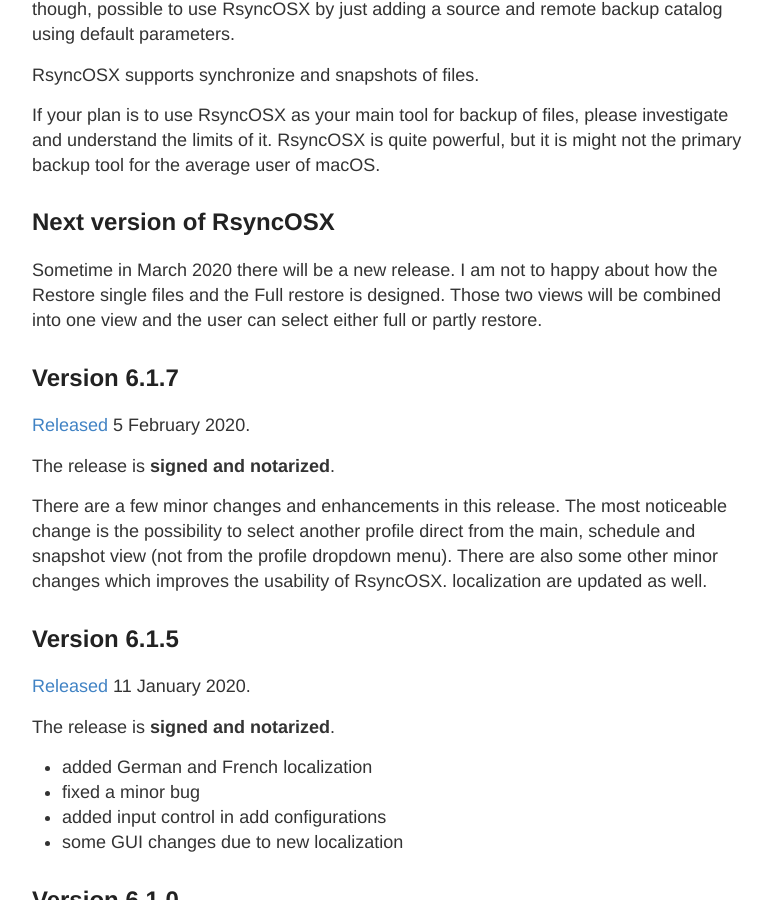
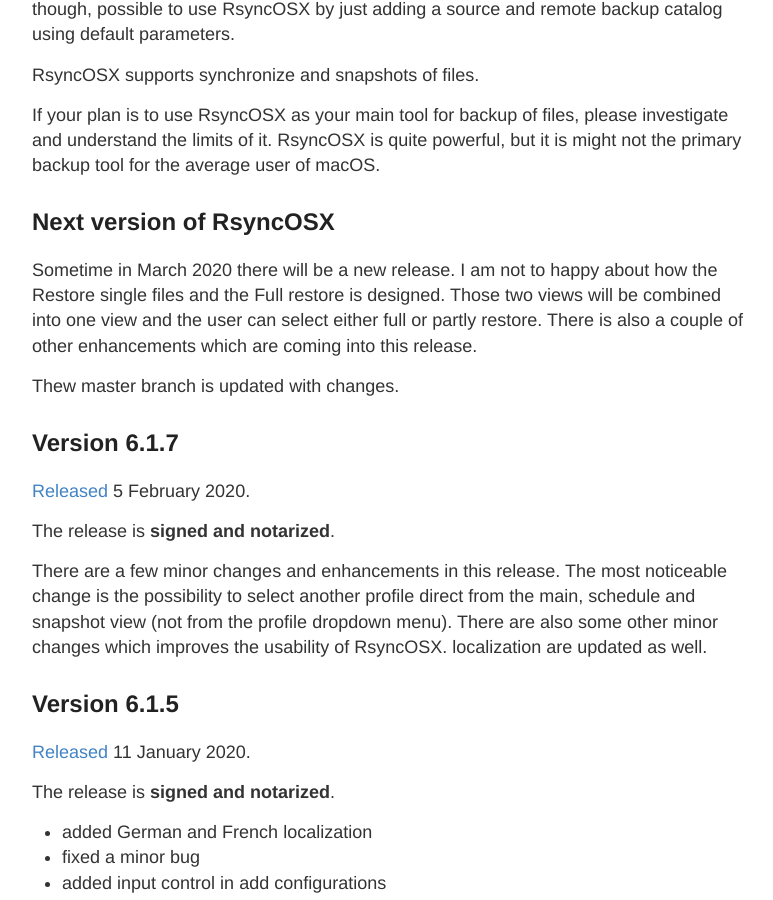
Before and after one commit to d2s/Documentation, a Jekyll site: the page built from _posts/2018-04-10-Changelog.md, in a window 1280 px wide and 900 px high, scrolled down 867 px. Shown: the whole window, without its empty margins (248-1021 px from the left). Built offline with Jekyll 4.4.1, drawn with Linux system fonts in a browser that asks for light colours.

Commit message:
Update 2018-04-10-Changelog.md

```diff
--- a/_posts/2018-04-10-Changelog.md
+++ b/_posts/2018-04-10-Changelog.md
@@ -23,7 +23,9 @@ If your plan is to use RsyncOSX as your main tool for backup of files, please in
 
 ## Next version of RsyncOSX
 
-Sometime in March 2020 there will be a new release. I am not to happy about how the Restore single files and the Full restore is designed. Those two views will be combined into one view and the user can select either full or partly restore.
+Sometime in March 2020 there will be a new release. I am not to happy about how the Restore single files and the Full restore is designed. Those two views will be combined into one view and the user can select either full or partly restore. There is also a couple of other enhancements which are coming into this release.
+
+Thew master branch is updated with changes.
 
 ## Version 6.1.7
 
```
